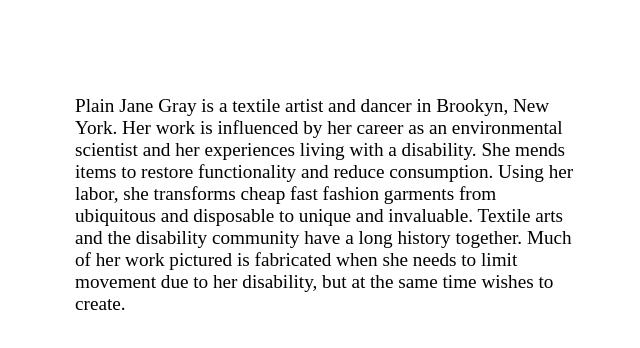
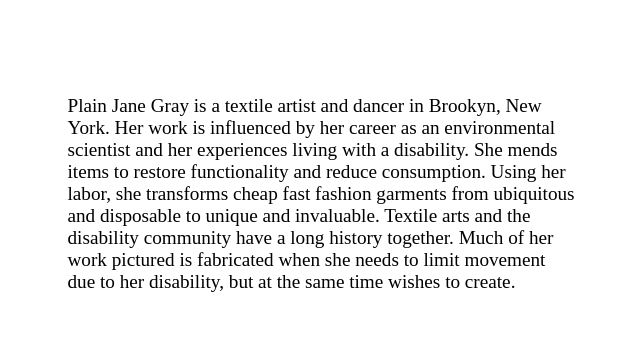
Before and after one commit to plain-jane-gray/plain.jane.gray-website, a plain HTML site: page about.html in a window 1280 px wide. Shown: the part 128-476 px from the top of the page, without its empty margins (360-1000 px from the left). Drawn offline with Linux system fonts and the light colour scheme.

Commit message:
Update style-plain-gdn.css

```diff
--- a/style-plain-gdn.css
+++ b/style-plain-gdn.css
@@ -7,11 +7,11 @@ figure {float:left; text-align:center; margin-left:2 px} /*margin-left:2px;}*/
 /* top:-15px pulls text upwards */
 /*h1 {margin:0 auto; positon: fixed; display: inline-block; font-size:250%; color:black; font-weight:bold; font-family:helvetica-neue; text-align:center; background:white;} /*top:-15px; margin-left:30px; */
 h2 {font-size:150%; text-align:center;}
-p {margin:0 auto; font-size:120%; text-align: left; font-family:helvetica-neue; width:500px;}
+p {margin:0 auto; font-size:120%; text-align: left; font-family:helvetica-neue; width:510px;}
 a {font-size:120%;}
 nav {float:left; width:150px; height:130px;}
 /*#rightcol {float:right; width:150px; height:190px;}*/
-#midcol {margin-left:95px; margin-right:5px; background:white; padding:0px;} /*155px*/
+#midcol {margin-left:90px; margin-right:5px; background:white; padding:0px;} /*155px*/
 br.clear {clear:both;}
 /*#midcol-left {float:left; width:46%; front-weight:bold;}
 #midcol-right {float:right; width:50%; front-weight:bold;}*/
```
